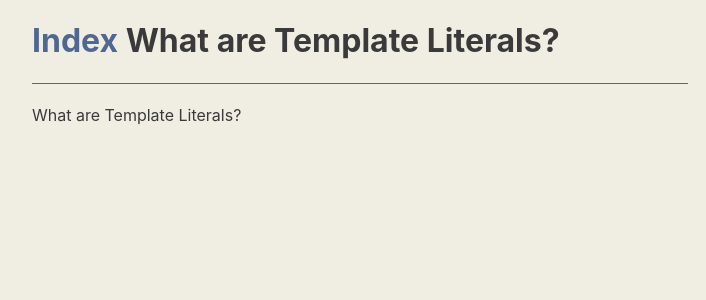
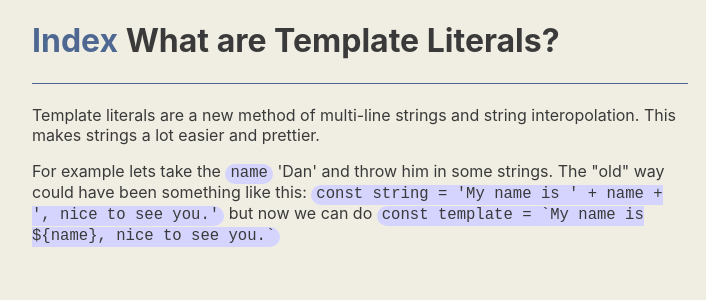
Before and after one commit to drbzyx/es6-concepts, a Next.js app in the folder app/: page /template-literals in a window 1280 px wide. Shown: the top 300 px of the page, without its empty margins (280-986 px from the left). Built offline with nearby package versions, Linux system fonts and the light colour scheme.

Commit message:
Pages(Template Literals): Add content

```diff
--- a/app/pages/template-literals.js
+++ b/app/pages/template-literals.js
@@ -1,11 +1,25 @@
-import { Heading, Main, Paragraph, Section } from '../components'
+import { Code, Heading, Main, Paragraph, Section } from '../components'
 
 export default function TemplateLiterals() {
   return (
     <Main>
       <Heading>What are Template Literals?</Heading>
       <Section>
-        <Paragraph>What are Template Literals?</Paragraph>
+        <Paragraph>
+          Template literals are a new method of multi-line strings and string
+          interopolation. This makes strings a lot easier and prettier.
+        </Paragraph>
+        <Paragraph>
+          For example lets take the <Code>name</Code> 'Dan' and throw him in
+          some strings. The "old" way could have been something like this:{' '}
+          <Code>
+            const string = 'My name is ' + name + ', nice to see you.'
+          </Code>{' '}
+          but now we can do{' '}
+          <Code>
+            {'const template = `My name is ${name}, nice to see you.`'}
+          </Code>
+        </Paragraph>
       </Section>
     </Main>
   )
```
